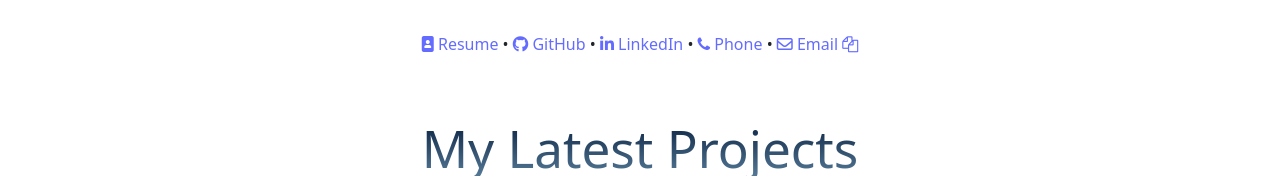
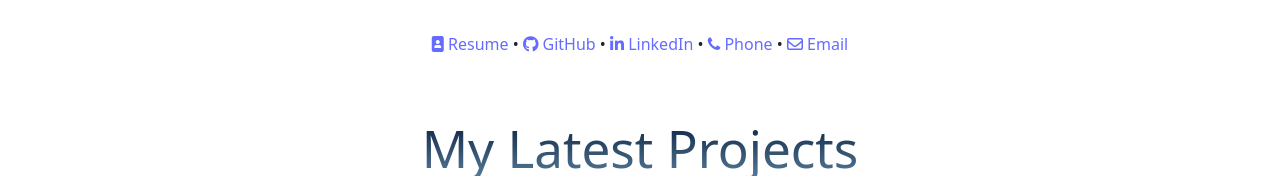
Before and after one commit to eitanfire/Portfolio, a React (Vite) app: page / in a window 1280 px wide. Shown: the top 178 px of the page. Built offline with nearby package versions, Linux system fonts and the light colour scheme; some icons are missing.

Commit message:
hide copy email function

```diff
--- a/src/components/ContactInfo.jsx
+++ b/src/components/ContactInfo.jsx
@@ -1,13 +1,13 @@
-const handleCopyClick = (event) => {
-  event.preventDefault(); // Prevent the default behavior of the anchor tag
+// const handleCopyClick = (event) => {
+//   event.preventDefault(); // Prevent the default behavior of the anchor tag
 
-  const emailInput = document.getElementById("emailInput");
-  emailInput.select();
-  document.execCommand("copy");
-  emailInput.setSelectionRange(0, 0);
+//   const emailInput = document.getElementById("emailInput");
+//   emailInput.select();
+//   document.execCommand("copy");
+//   emailInput.setSelectionRange(0, 0);
 
-  window.alert("Email address copied!"); // Show a popup message
-};
+//   window.alert("Email address copied!"); // Show a popup message
+// };
 
 const ContactInfo = () => {
   return (
@@ -39,9 +39,9 @@ const ContactInfo = () => {
       <a href="mailto:eitanfire@gmail.com" target="_blank" rel="noreferrer">
         <i className="fa fa-envelope-o"></i> Email
       </a>{" "}
-      <a href="mailto:eitanfire@gmail.com" id="emailInput">
+      {/* <a href="mailto:eitanfire@gmail.com" id="emailInput">
         <i className="fa fa-copy" onClick={handleCopyClick} />
-      </a>
+      </a> */}
     </contact-links>
   );
 };
```
